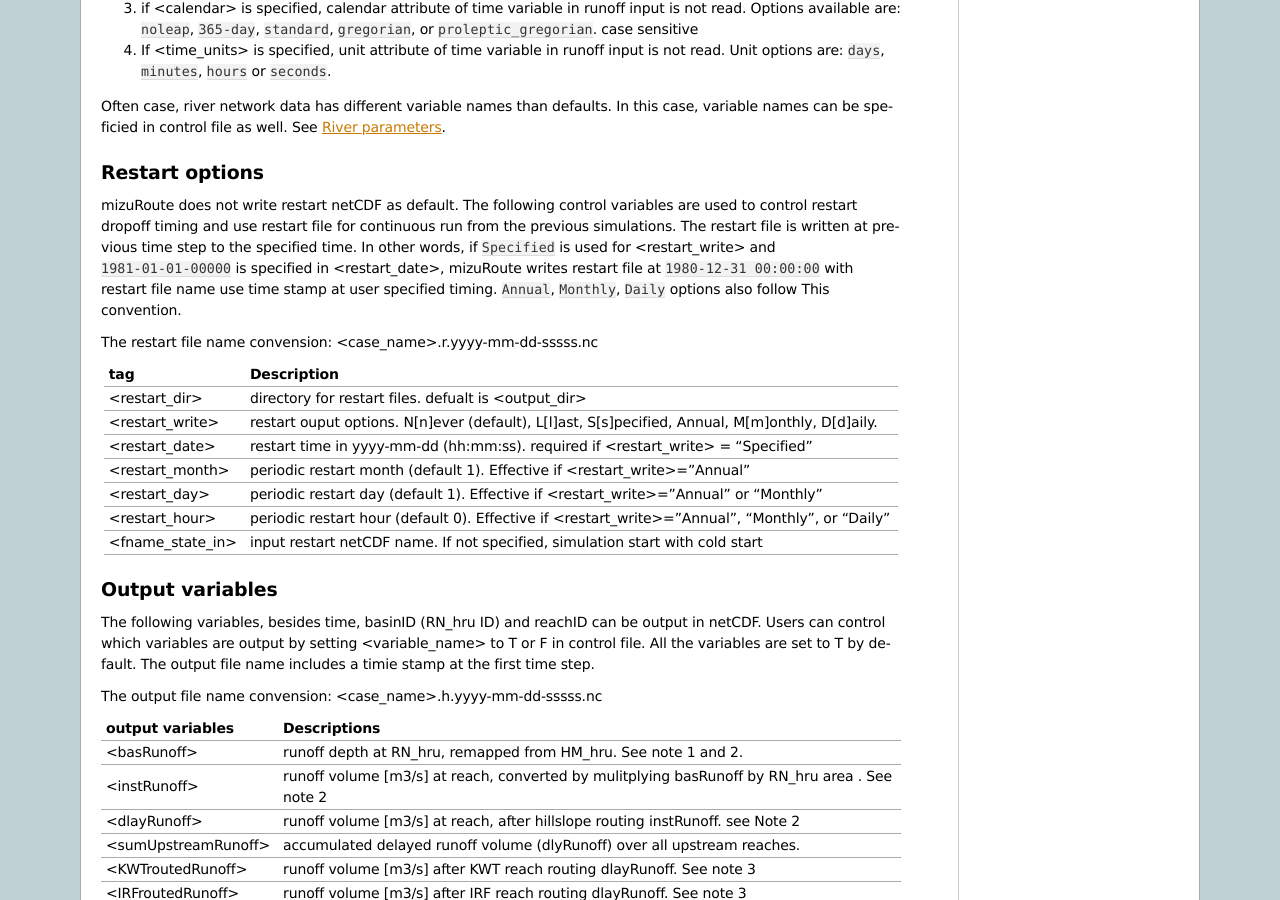
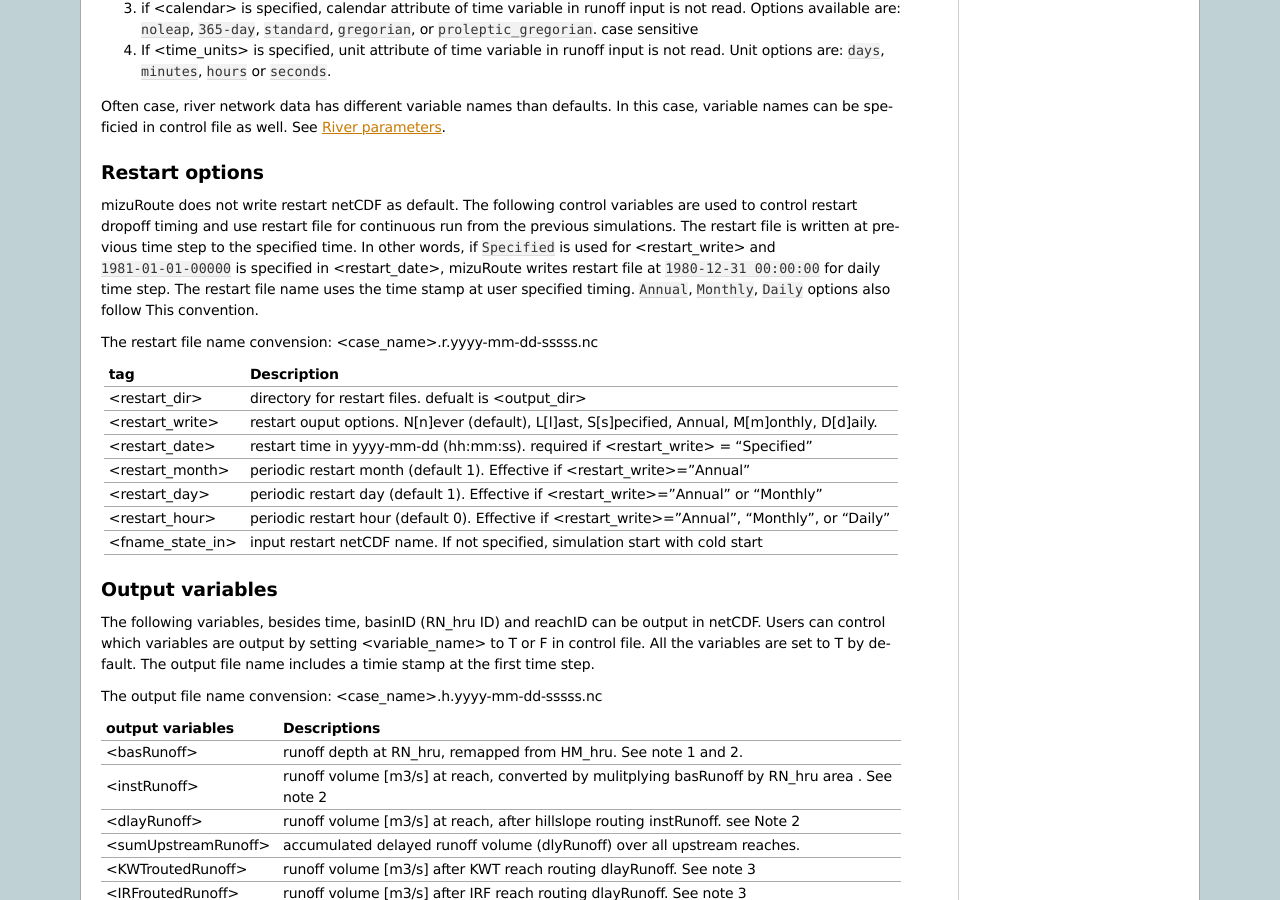
Before and after one commit to ESCOMP/mizuRoute, a Sphinx documentation site: the page built from docs/source/Control_file.rst, in a window 1280 px wide and 900 px high, scrolled down 2026 px. Built offline with Sphinx 7.4.7, drawn with Linux system fonts in a browser that asks for light colours.

Commit message:
Correction in readthedoc

```diff
--- a/docs/source/Control_file.rst
+++ b/docs/source/Control_file.rst
@@ -140,7 +140,7 @@
 
 mizuRoute does not write restart netCDF as default. The following control variables are used to control restart dropoff timing and use restart file for continuous run from the previous simulations.
 The restart file is written at previous time step to the specified time. In other words, if ``Specified`` is used for <restart_write> and ``1981-01-01-00000`` is specified in <restart_date>, mizuRoute writes restart file
-at ``1980-12-31 00:00:00`` with restart file name use time stamp at user specified timing. ``Annual``, ``Monthly``, ``Daily`` options also follow This convention.
+at ``1980-12-31 00:00:00`` for daily time step. The restart file name uses the time stamp at user specified timing. ``Annual``, ``Monthly``, ``Daily`` options also follow This convention.
 
 The restart file name convension:  <case_name>.r.yyyy-mm-dd-sssss.nc
 
```
